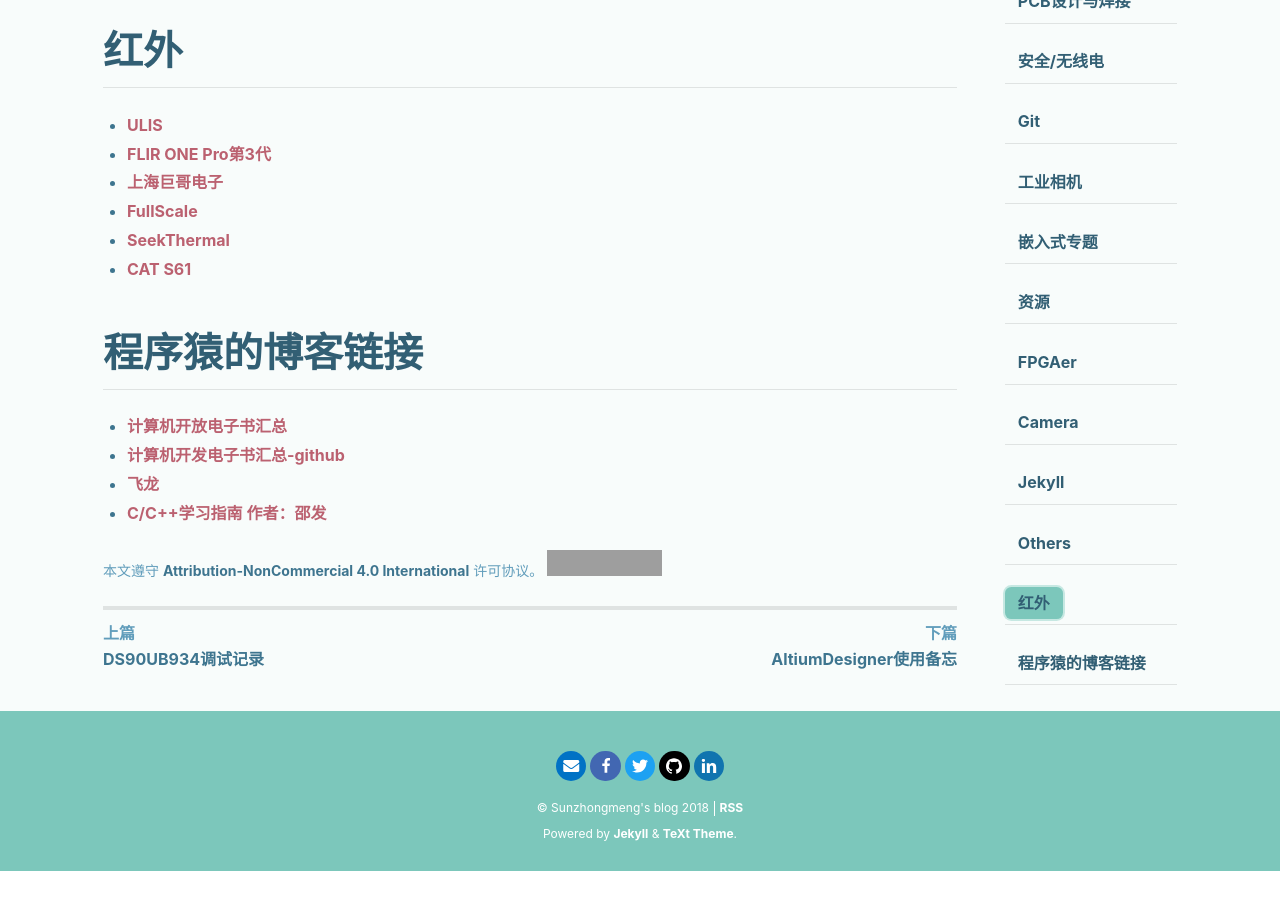
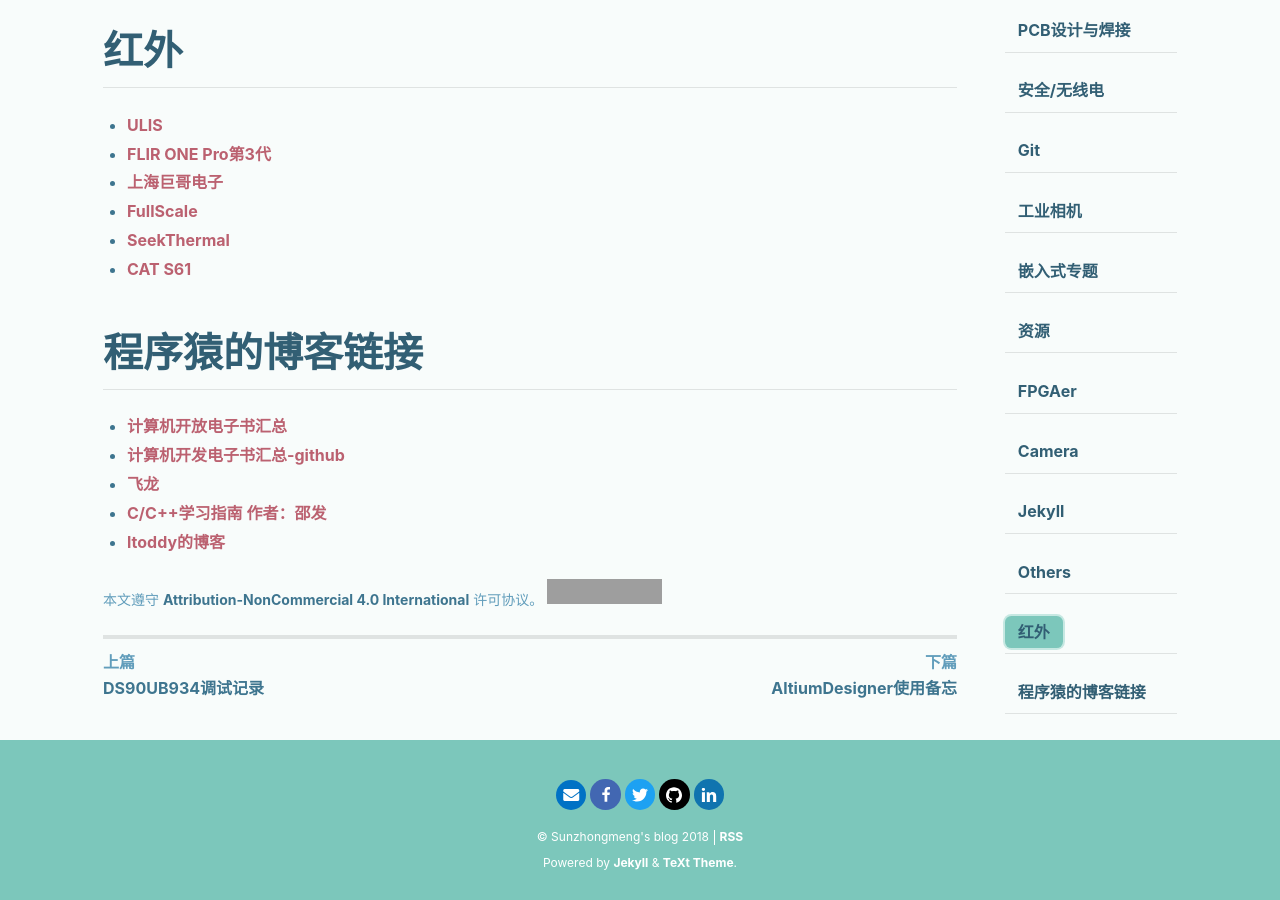
Before and after one commit to releung/sunzhongmeng.github.io, a Jekyll site: the page built from _posts/2018-10-10-links.md, in a window 1280 px wide and 900 px high, scrolled down 2461 px. Built offline with Jekyll 4.4.1, drawn with Linux system fonts in a browser that asks for light colours; nearby versions of some CDN libraries; comment, search, counter and statistics services are not loaded; before the commit the page ends 3332 px from its top, so only the background shows below that; grey boxes are pictures that could not be loaded.

Commit message:
change links

```diff
--- a/_posts/2018-10-10-links.md
+++ b/_posts/2018-10-10-links.md
@@ -69,3 +69,4 @@ key: 链接
 * [计算机开发电子书汇总-github](https://github.com/it-ebooks/blog)
 * [飞龙](https://github.com/wizardforcel)
 * [C/C++学习指南 作者：邵发](http://afanihao.cn/)
+* [ltoddy的博客](https://github.com/ltoddy)
```
